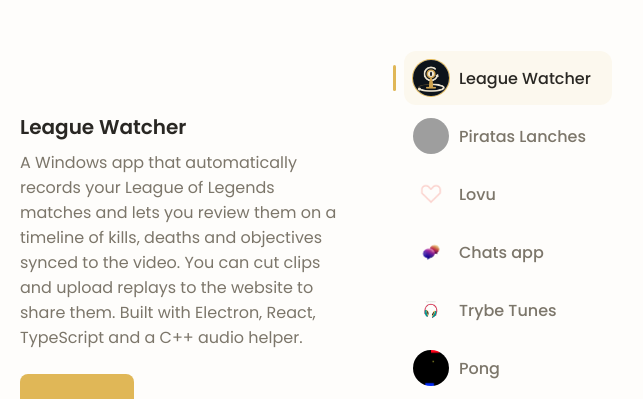
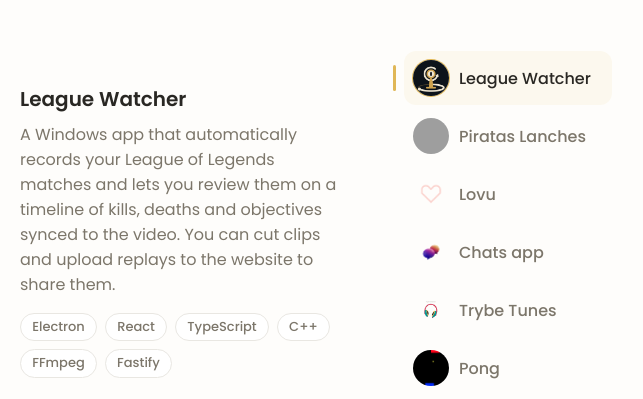
Before and after one commit to duarte-dot/portfolio, a website: page index.html in a window 1280 px wide. Shown: the part 4380-4779 px from the top of the page, 512-1155 px from the left. Drawn offline with nearby package versions, Linux system fonts and the light colour scheme; no server answers; grey boxes are pictures that could not be loaded.

Commit message:
feat: tecnologias em cards nas descrições

```diff
--- a/assets/css/styles.css
+++ b/assets/css/styles.css
@@ -1208,6 +1208,27 @@
   margin-bottom: var(--mb-1-5);
 }
 
+/* technologies sit between the prose and the buttons, pulled up a little so
+   they read as part of the description; same pill look as the about meta row */
+.portfolio__tech {
+  display: flex;
+  flex-wrap: wrap;
+  gap: 0.5rem;
+  margin: calc(-1 * var(--mb-0-5)) 0 var(--mb-1-5);
+  list-style: none;
+}
+
+.portfolio__tech li {
+  padding: 0.3rem 0.7rem;
+  border: 1px solid var(--scroll-bar-color);
+  border-radius: 2rem;
+  background-color: var(--container-color);
+  color: var(--text-color);
+  font-size: var(--smaller-font-size);
+  font-weight: var(--font-medium);
+  line-height: 1.3;
+}
+
 .portfolio__buttons {
   display: flex;
   flex-wrap: wrap;
--- a/assets/js/translations.js
+++ b/assets/js/translations.js
@@ -214,8 +214,8 @@
     en: 'There\'s more on my <a target="_blank" rel="noopener noreferrer" href="https://github.com/duarte-dot">GitHub</a>!',
   },
   trybetunes: {
-    pt: "Pesquise álbuns dos seus artistas favoritos e ouça prévias das músicas. Feito com React e a API do iTunes.",
-    en: "Search albums by your favorite artists and listen to song previews. Built with React and the iTunes API.",
+    pt: "Pesquise álbuns dos seus artistas favoritos e ouça prévias das músicas.",
+    en: "Search albums by your favorite artists and listen to song previews.",
   },
   "contact-me": {
     pt: "Entre em contato",
@@ -266,36 +266,36 @@
     en: "Soon",
   },
   "league-watcher-description": {
-    pt: "App para Windows que grava sozinho suas partidas de League of Legends e deixa revisar cada uma numa timeline de abates, mortes e objetivos sincronizada com o vídeo. Dá para recortar clipes e enviar os replays para o site para compartilhar. Feito com Electron, React, TypeScript e um helper de áudio em C++.",
-    en: "A Windows app that automatically records your League of Legends matches and lets you review them on a timeline of kills, deaths and objectives synced to the video. You can cut clips and upload replays to the website to share them. Built with Electron, React, TypeScript and a C++ audio helper.",
+    pt: "App para Windows que grava sozinho suas partidas de League of Legends e deixa revisar cada uma numa timeline de abates, mortes e objetivos sincronizada com o vídeo. Dá para recortar clipes e enviar os replays para o site para compartilhar.",
+    en: "A Windows app that automatically records your League of Legends matches and lets you review them on a timeline of kills, deaths and objectives synced to the video. You can cut clips and upload replays to the website to share them.",
   },
   "piratas-lanches-description": {
-    pt: "Cardápio online que fiz para a lanchonete do meu pai. Tem tema de pirata e categorias organizadas, para o cliente achar rápido os sanduíches, as bebidas e o resto direto do celular. Feito com React e TypeScript.",
-    en: "An online menu I built for my dad's snack bar. It has a pirate theme and organized categories, so customers can quickly find sandwiches, drinks and everything else from their phone. Built with React and TypeScript.",
+    pt: "Cardápio online que fiz para a lanchonete do meu pai. Tem tema de pirata e categorias organizadas, para o cliente achar rápido os sanduíches, as bebidas e o resto direto do celular.",
+    en: "An online menu I built for my dad's snack bar. It has a pirate theme and organized categories, so customers can quickly find sandwiches, drinks and everything else from their phone.",
   },
   "forum-description": {
     pt: "Página de fórum feita com React e Laravel.",
     en: "Forum page built with React and Laravel.",
   },
   "lovu-app-description": {
-    pt: "Plataforma para criar um site personalizado para quem você ama, com fotos, músicas, vídeos e mensagens sobre a história de vocês. Feito com React e TypeScript.",
-    en: "A platform for building a personalized website for your partner, with photos, music, videos and messages about your story together. Built with React and TypeScript.",
+    pt: "Plataforma para criar um site personalizado para quem você ama, com fotos, músicas, vídeos e mensagens sobre a história de vocês.",
+    en: "A platform for building a personalized website for your partner, with photos, music, videos and messages about your story together.",
   },
   "chats-app-description": {
-    pt: "App de chat feito com Next.js e Upstash Redis.",
-    en: "Chat app built with Next.js and Upstash Redis.",
+    pt: "App de chat.",
+    en: "A chat app.",
   },
   "trybe-wallet-description": {
     pt: "Carteira virtual para acompanhar seus gastos. Feita com React e Redux.",
     en: "Virtual wallet to keep track of your expenses. Built with React and Redux.",
   },
   "duck-zelda-description": {
-    pt: "Jogo no estilo Zelda com um pato. Feito em Java (descontinuado).",
-    en: "A Zelda-style game starring a duck. Made in Java (discontinued).",
+    pt: "Jogo no estilo Zelda com um pato (descontinuado).",
+    en: "A Zelda-style game starring a duck (discontinued).",
   },
   "pong-game-description": {
-    pt: "Pong feito em Java.",
-    en: "Pong, made in Java.",
+    pt: "O clássico Pong.",
+    en: "The classic Pong.",
   },
   "fitclub-description": {
     pt: "Frontend do projeto Fitclub, feito com React.",
--- a/index.html
+++ b/index.html
@@ -505,7 +505,15 @@
 
             <div class="portfolio__data">
               <h3 class="portfolio__title">League Watcher</h3>
-              <p class="portfolio__description" translation="league-watcher-description">A Windows app that automatically records your League of Legends matches and lets you review them on a timeline of kills, deaths and objectives synced to the video. You can cut clips and upload replays to the website to share them. Built with Electron, React, TypeScript and a C++ audio helper.</p>
+              <p class="portfolio__description" translation="league-watcher-description">A Windows app that automatically records your League of Legends matches and lets you review them on a timeline of kills, deaths and objectives synced to the video. You can cut clips and upload replays to the website to share them.</p>
+              <ul class="portfolio__tech" role="list">
+                <li>Electron</li>
+                <li>React</li>
+                <li>TypeScript</li>
+                <li>C++</li>
+                <li>FFmpeg</li>
+                <li>Fastify</li>
+              </ul>
               <div class="portfolio__buttons">
                 <a target="_blank" rel="noopener noreferrer" href="https://leaguewatcher.com.br"
                   class="button button--flex button--small portfolio__button" translation="try-it">
@@ -523,7 +531,11 @@
 
             <div class="portfolio__data">
               <h3 class="portfolio__title">Piratas Lanches</h3>
-              <p class="portfolio__description" translation="piratas-lanches-description">An online menu I built for my dad's snack bar. It has a pirate theme and organized categories, so customers can quickly find sandwiches, drinks and everything else from their phone. Built with React and TypeScript.</p>
+              <p class="portfolio__description" translation="piratas-lanches-description">An online menu I built for my dad's snack bar. It has a pirate theme and organized categories, so customers can quickly find sandwiches, drinks and everything else from their phone.</p>
+              <ul class="portfolio__tech" role="list">
+                <li>React</li>
+                <li>TypeScript</li>
+              </ul>
               <div class="portfolio__buttons">
                 <a target="_blank" rel="noopener noreferrer" href="https://pirataslanches.com.br"
                   class="button button--flex button--small portfolio__button" translation="try-it">
@@ -541,7 +553,11 @@
 
             <div class="portfolio__data">
               <h3 class="portfolio__title">Lovu</h3>
-              <p class="portfolio__description" translation="lovu-app-description">A platform for building a personalized website for your partner, with photos, music, videos and messages about your story together. Built with React and TypeScript.</p>
+              <p class="portfolio__description" translation="lovu-app-description">A platform for building a personalized website for your partner, with photos, music, videos and messages about your story together.</p>
+              <ul class="portfolio__tech" role="list">
+                <li>React</li>
+                <li>TypeScript</li>
+              </ul>
               <div class="portfolio__buttons">
                 <a target="_blank" rel="noopener noreferrer" href="https://lovuapp.com.br"
                   class="button button--flex button--small portfolio__button" translation="try-it">
@@ -559,7 +575,11 @@
 
             <div class="portfolio__data">
               <h3 class="portfolio__title">Chats app</h3>
-              <p class="portfolio__description" translation="chats-app-description">Chat app built with Next.js and Upstash Redis.</p>
+              <p class="portfolio__description" translation="chats-app-description">A chat app.</p>
+              <ul class="portfolio__tech" role="list">
+                <li>Next.js</li>
+                <li>Upstash Redis</li>
+              </ul>
               <div class="portfolio__buttons">
                 <a target="_blank" rel="noopener noreferrer" href="https://chats.duarte-dot.com.br/login"
                   class="button button--flex button--small portfolio__button" translation="try-it">
@@ -606,7 +626,11 @@
 
             <div class="portfolio__data">
               <h3 class="portfolio__title">Trybe Tunes</h3>
-              <p class="portfolio__description" translation="trybetunes">Search albums by your favorite artists and listen to song previews. Built with React and the iTunes API.</p>
+              <p class="portfolio__description" translation="trybetunes">Search albums by your favorite artists and listen to song previews.</p>
+              <ul class="portfolio__tech" role="list">
+                <li>React</li>
+                <li>iTunes API</li>
+              </ul>
               <div class="portfolio__buttons">
                 <a target="_blank" rel="noopener noreferrer" href="https://trybetunes.duarte-dot.com.br"
                   class="button button--flex button--small portfolio__button" translation="try-it">
@@ -630,7 +654,10 @@
 
             <div class="portfolio__data">
               <h3 class="portfolio__title">Pong</h3>
-              <p class="portfolio__description" translation="pong-game-description">Pong, made in Java.</p>
+              <p class="portfolio__description" translation="pong-game-description">The classic Pong.</p>
+              <ul class="portfolio__tech" role="list">
+                <li>Java</li>
+              </ul>
               <div class="portfolio__buttons">
                 <a target="_blank" rel="noopener noreferrer" href="https://github.com/duarte-dot/pong"
                   class="button button--flex button--small portfolio__button">
@@ -665,7 +692,10 @@
 
             <div class="portfolio__data">
               <h3 class="portfolio__title">Duck Zelda</h3>
-              <p class="portfolio__description" translation="duck-zelda-description">A Zelda-style game starring a duck. Made in Java (discontinued).</p>
+              <p class="portfolio__description" translation="duck-zelda-description">A Zelda-style game starring a duck (discontinued).</p>
+              <ul class="portfolio__tech" role="list">
+                <li>Java</li>
+              </ul>
               <div class="portfolio__buttons">
                 <a target="_blank" rel="noopener noreferrer" href="https://github.com/duarte-dot/duck-zelda"
                   class="button button--flex button--small portfolio__button">
```
